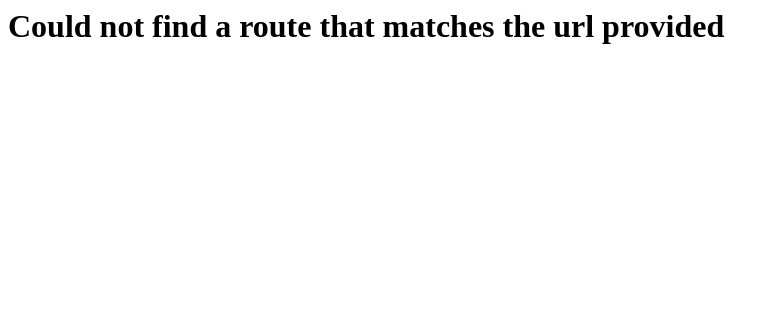
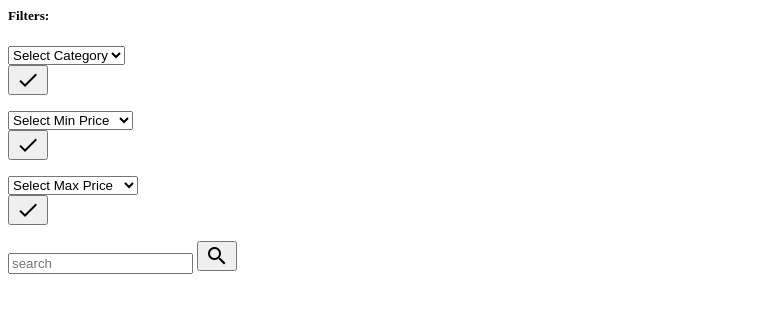
Before and after one commit to Shinozaki-Mishima/ecommerce-app, a PHP site: page /FOLDER/app/Views/includes/store-filter.php in a window 1280 px wide. Shown: the top 313 px of the page, without its empty margins (0-779 px from the left). Run offline with PHP 8.4, Linux system fonts and the light colour scheme; data that the repository does not hold is empty.

Commit message:
implemented search and filter functionalities. need to finish it. fixed icon issue in recommender

```diff
--- a/app/Controllers/Details.php
+++ b/app/Controllers/Details.php
@@ -32,5 +32,5 @@ foreach ($productDetails as $data) {
 // require and load views
 require_once APP_DIR."Views/header-1.php";
 require_once APP_DIR."Views/pages/details.php";
-require_once APP_DIR."Views/includes/slider.php";
+require_once APP_DIR."Views/includes/recommeded-product-1.php";
 require_once APP_DIR."Views/footer.php";
--- /dev/null
+++ b/app/Views/includes/store-filter.php
@@ -0,0 +1,82 @@
+<link href="https://fonts.googleapis.com/icon?family=Material+Icons"
+      rel="stylesheet">
+
+
+<div class="card p-2 my-4">
+    <h5 class="mb-3">Filters:</h5>
+    <div class="row">
+
+        <div class="col-md-3">
+            <form action="store" method="get">
+                <div class="input-group">
+                    <div class="input-group-prepend">
+
+                            <select name="category" class="form-control" id="category">
+                                <option value="0">Select Category</option>
+                                <option>Cookware</option>
+                                <option>Appliances</option>
+                                <option>Knife Sets</option>
+                                <option>Kitchen Tools</option>
+                            </select>
+
+                    </div>
+                    <button class="btn btn-default"> <span class="material-icons">done</span> </button>
+                </div>
+            </form>
+        </div>
+
+        <div class="col-md-3">
+            <form action="store" method="get">
+                <div class="input-group">
+                    <div class="input-group-prepend">
+
+                            <select name="min_price" class="form-control" id="min_price">
+                                <option value="0">Select Min Price</option>
+                                <option value="200">lower than $200</option>
+                                <option value="500">lower than $500</option>
+                                <option value="800">lower than $800</option>
+                                <option value="1000">lower than $1000</option>
+                            </select>
+
+                    </div>
+                    <button class="btn btn-default"> <span class="material-icons">done</span> </button>
+                </div>
+            </form>
+        </div>
+
+        <div class="col-md-3">
+            <form action="store" method="get">
+                <div class="input-group">
+                    <div class="input-group-prepend">
+
+                            <select name="max_price" class="form-control" id="max_price">
+                                <option value="0">Select Max Price</option>
+                                <option value="200">higher than $200</option>
+                                <option value="500">higher than $500</option>
+                                <option value="800">higher than $800</option>
+                                <option value="1000">higher than $1000</option>
+                            </select>
+
+                    </div>
+                    <button class="btn btn-default"> <span class="material-icons">done</span> </button>
+                </div>
+            </form>
+        </div>
+
+        <div class="col-md-3">
+            <form action="store" method="get">
+                <div class="input-group">
+                    <div class="input-group-prepend">
+
+                            <input type="text" placeholder="search" name="search" class="form-control" id="search">
+                            <button class="btn btn-default">
+                                <span class="material-icons">search</span>
+                            </button>
+
+                    </div>
+                </div>
+            </form>
+        </div>
+
+    </div>
+</div>
--- a/app/Views/pages/store-1.php
+++ b/app/Views/pages/store-1.php
@@ -206,6 +206,9 @@ div {
 </style>
 
 <div class="container mydiv">
+
+    <?php require_once APP_DIR."Views/includes/store-filter.php";?>
+
     <div class="row">
 
         <?php foreach ($productDetails as $data):
```
Also changed, not shown: app/Controllers/Store.php (+8 -1 lines), app/Models/Product.php (+44 -0 lines), app/Views/includes/recommeded-product-1.php (renamed from app/Views/includes/slider.php, +11 -3 lines).
